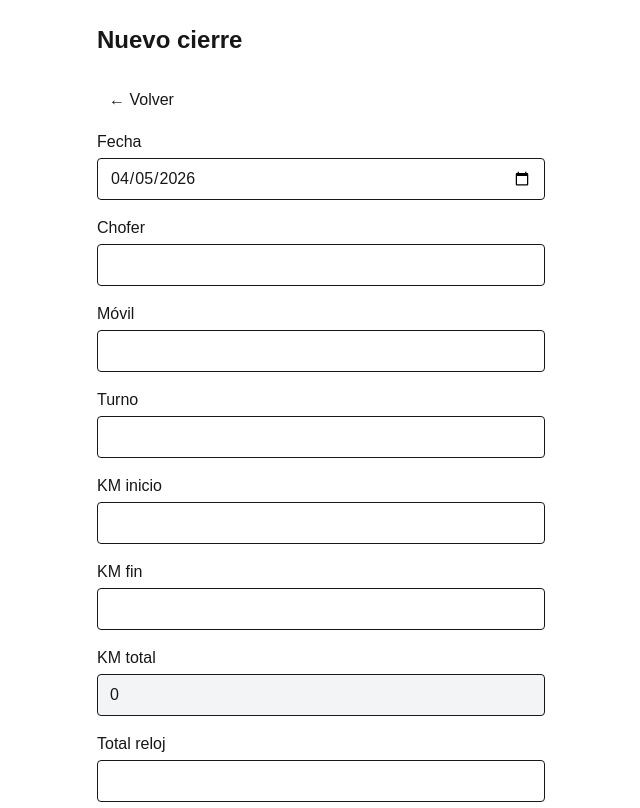
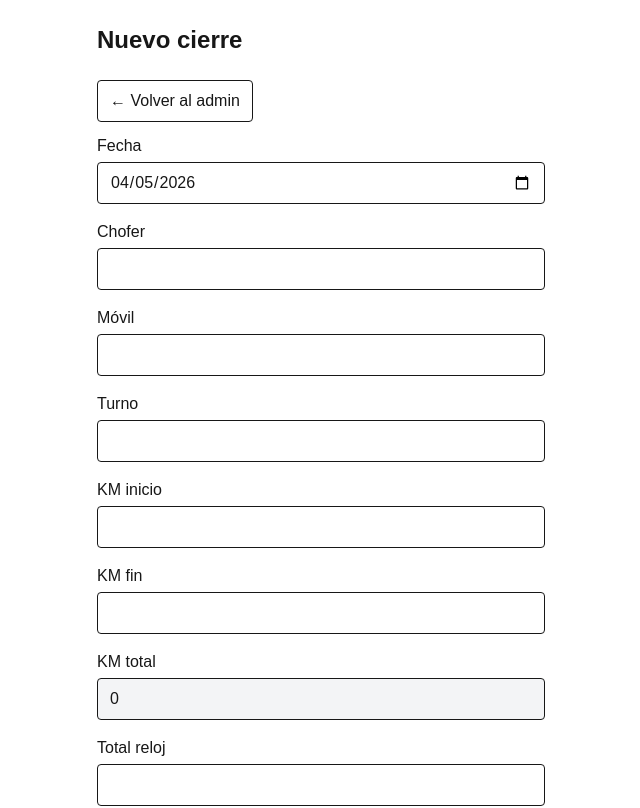
Before and after one commit to gregfirit-debug/sistema-cierre-digital, a Next.js app: page /nuevo-cierre in a window 1280 px wide. Shown: the top 808 px of the page, without its empty margins (319-959 px from the left). Built offline with nearby package versions, Linux system fonts and the light colour scheme; no server answers.

Commit message:
agregar link volver a admin

```diff
--- a/src/app/nuevo-cierre/page.tsx
+++ b/src/app/nuevo-cierre/page.tsx
@@ -1,5 +1,5 @@
 "use client";
-
+import Link from "next/link";
 import { useState } from "react";
 import { supabase } from "@/lib/supabase";
 
@@ -134,16 +134,12 @@ export default function NuevoCierrePage() {
             {mensaje}
           </div>
         )}
-<button
-  onClick={() => window.history.back()}
-  style={{
-    marginBottom: "10px",
-    padding: "8px 12px",
-    cursor: "pointer"
-  }}
+<Link
+  href="/admin"
+  className="inline-block mb-3 rounded border px-3 py-2"
 >
-  ← Volver
-</button>
+  ← Volver al admin
+</Link>
         <form className="space-y-4">
           <div>
             <label className="mb-1 block font-medium">Fecha</label>
```
